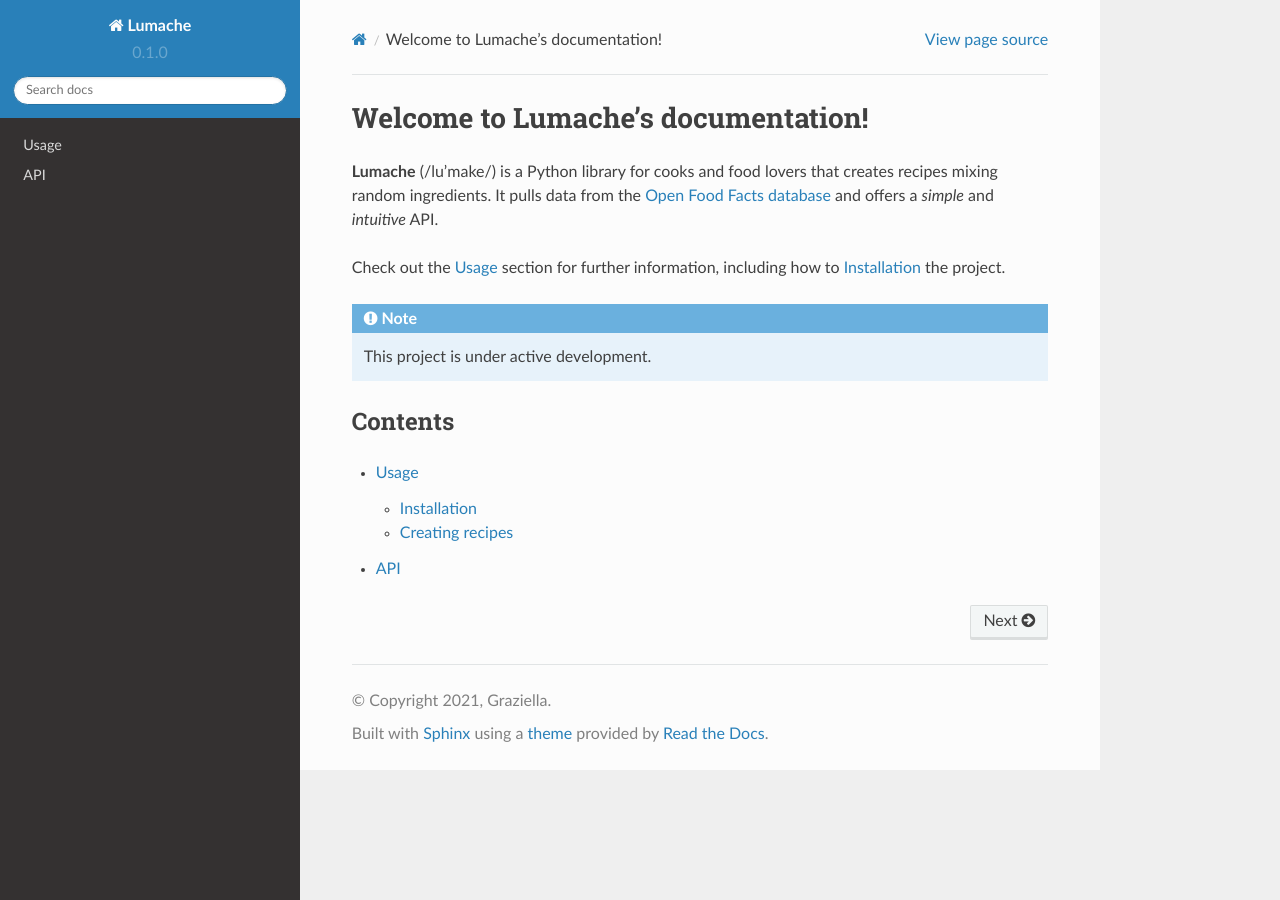
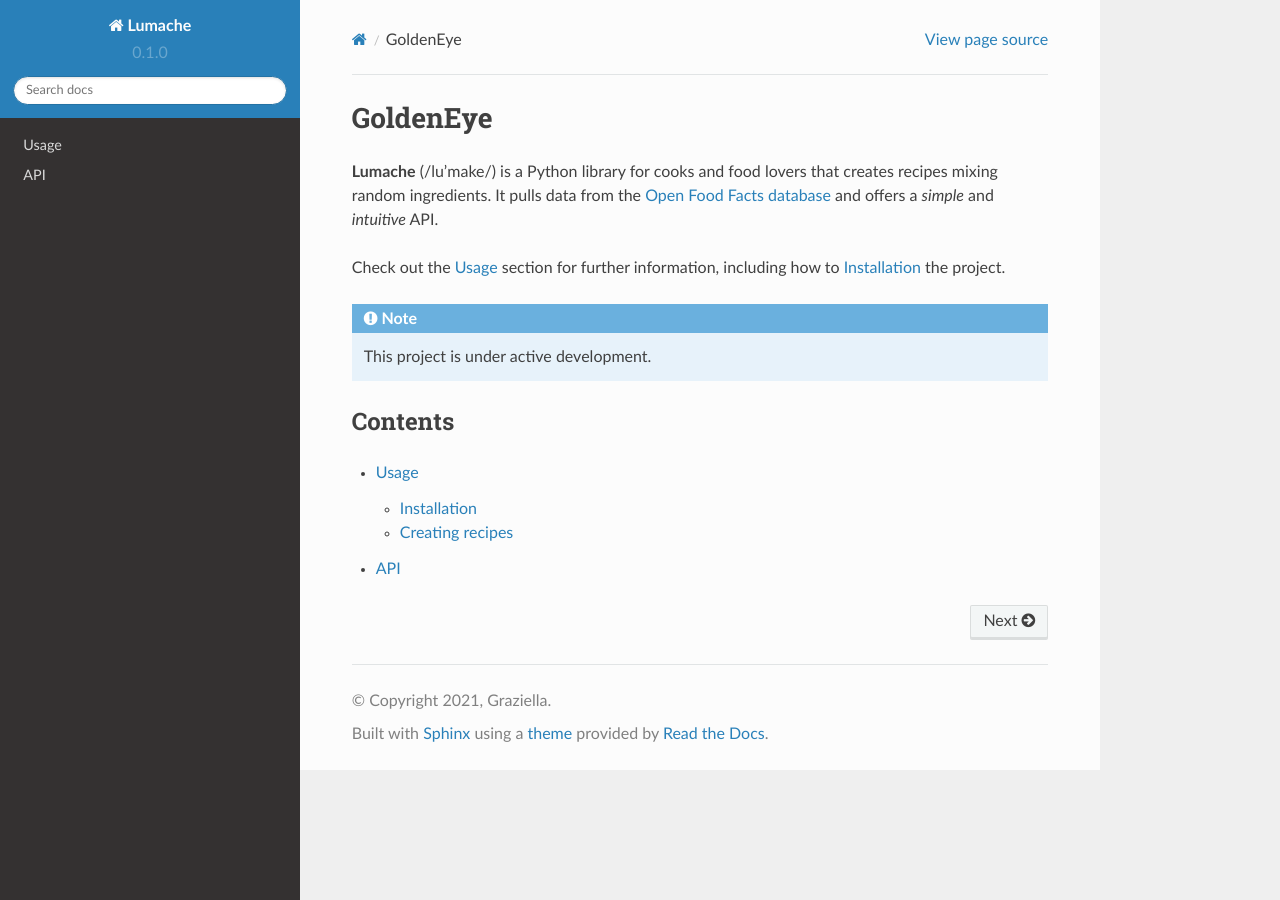
Before and after one commit to TarekAloui/GoldenEyeDocs, a Sphinx documentation site: the page built from docs/source/index.rst, in a window 1280 px wide. Built offline with Sphinx 7.4.7 and the Read the Docs theme 2.0.0, drawn with Linux system fonts in a browser that asks for light colours.

Commit message:
Update Docs Title

```diff
--- a/docs/source/index.rst
+++ b/docs/source/index.rst
@@ -1,4 +1,4 @@
-Welcome to Lumache's documentation!
+GoldenEye
 ===================================
 
 **Lumache** (/lu'make/) is a Python library for cooks and food lovers
```
